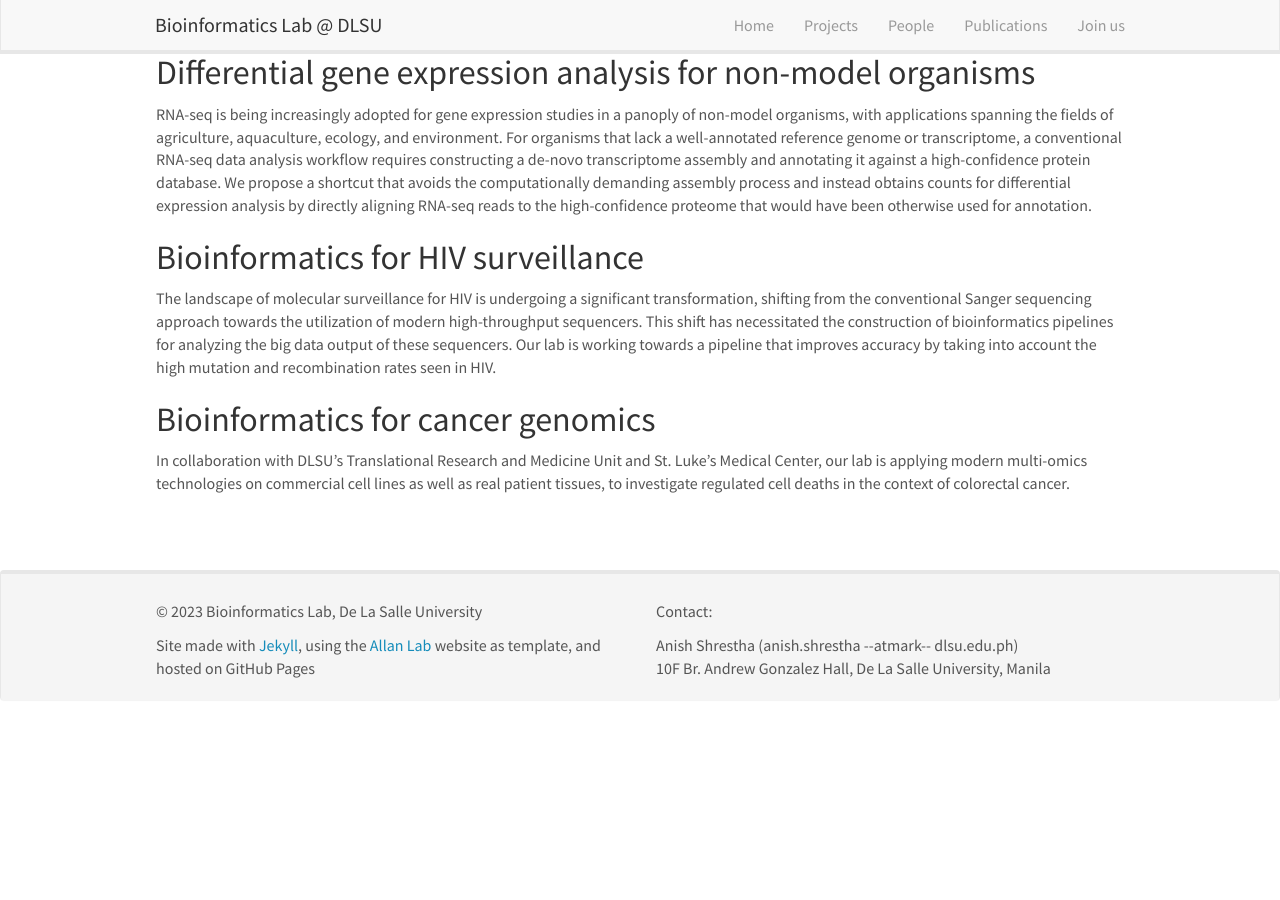
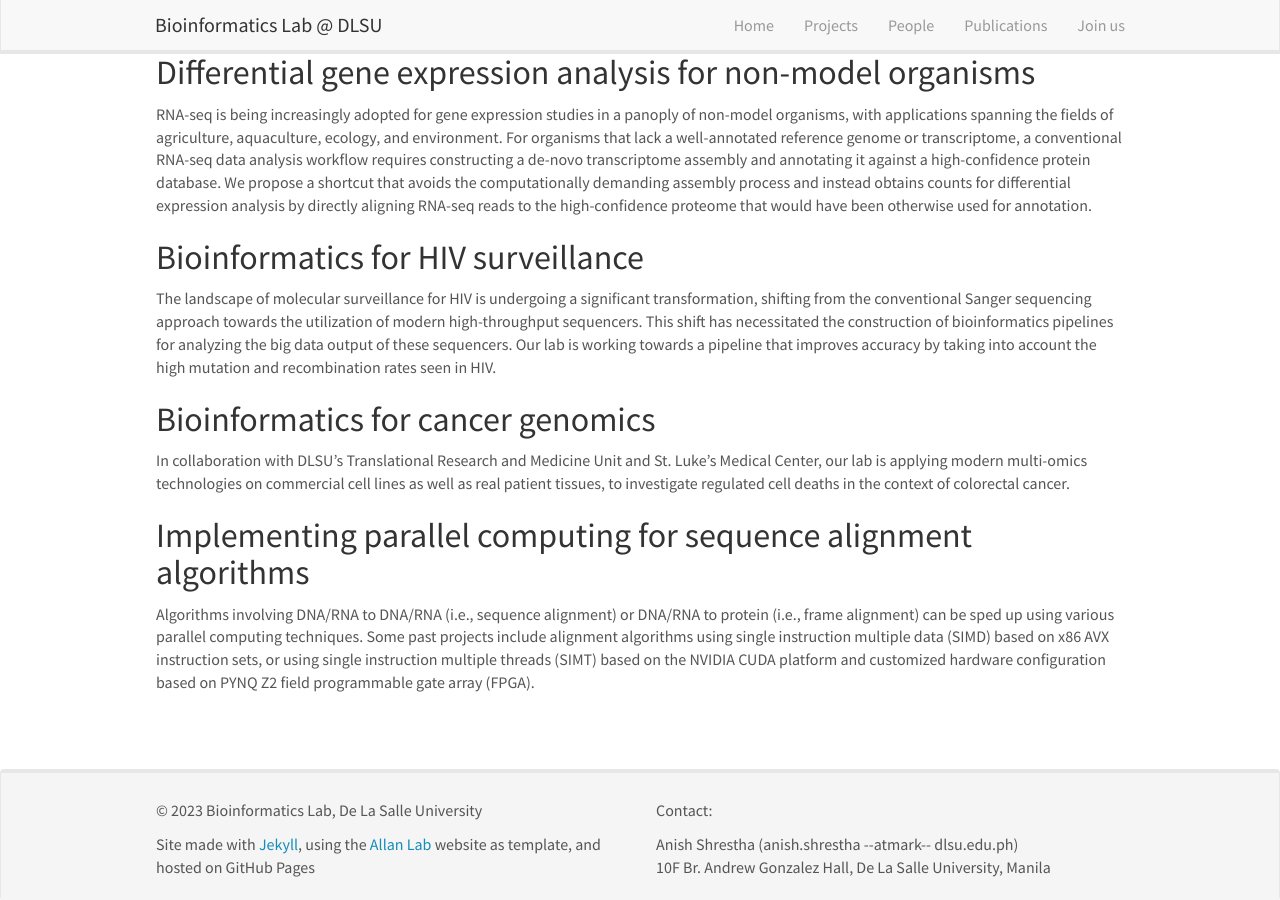
Before and after one commit to bioinfodlsu/bioinfodlsu.github.io, a Jekyll site: the page built from _pages/projects.md, in a window 1280 px wide and 900 px high, scrolled down 568 px. Built offline with Jekyll 4.4.1, drawn with Linux system fonts in a browser that asks for light colours; nearby versions of some CDN libraries; before the commit the page ends 1268 px from its top, so only the background shows below that.

Commit message:
Add parallel computing for alignment algos to projects

```diff
--- a/_pages/projects.md
+++ b/_pages/projects.md
@@ -5,11 +5,13 @@ excerpt: "Bioinfo Lab: Projects"
 sitemap: false
 permalink: /projects/
 ---
+
 # Projects
 
 Here are some ongoing and past projects.
 
 ## Bioinformatics for combatting antimicrobial resistance
+
 Antimicrobial resistance (AMR) occurs when pathogens evolve to resist medicines used to treat their infection.
 WHO has declared it as one of the top health threats to humanity.
 Our lab, along with our collaborators in SComB and the e-Asia JRP ATTACK-AMR project, are using metagenomics to understand the abundance and diversity of AMR-related genes in hospital wastewaters.
@@ -17,13 +19,21 @@ Another angle of attack on AMR is phage therapy, an alternative to conventional
 Given that lab experiments to study phages can be costly and tedious, our lab is investigating state-of-the-art machine learning techniques to aid in phage characterization.
 
 ## Computational interpretation of genomic regions implicated by genome-wide association studies in rice
+
 Rice feeds half of humanity. The production of rice needs to match human population growth while being environmentally sustainable and climate-change resilient. These challenges have motivated the identification of genetic factors behind agronomically important traits, often using genome-scale techniques such as QTL analysis or genome-wide association studies (GWAS). These studies report regions in the genome that are statistically significant, but they remain short of explaining the biological significance. Our lab has been working on software solutions to gain biological insights on statistically significant genomic sites.
 
 ## Differential gene expression analysis for non-model organisms
+
 RNA-seq is being increasingly adopted for gene expression studies in a panoply of non-model organisms, with applications spanning the fields of agriculture, aquaculture, ecology, and environment. For organisms that lack a well-annotated reference genome or transcriptome, a conventional RNA-seq data analysis workflow requires constructing a de-novo transcriptome assembly and annotating it against a high-confidence protein database. We propose a shortcut that avoids the computationally demanding assembly process and instead obtains counts for differential expression analysis by directly aligning RNA-seq reads to the high-confidence proteome that would have been otherwise used for annotation.
 
 ## Bioinformatics for HIV surveillance
+
 The landscape of molecular surveillance for HIV is undergoing a significant transformation, shifting from the conventional Sanger sequencing approach towards the utilization of modern high-throughput sequencers. This shift has necessitated the construction of bioinformatics pipelines for analyzing the big data output of these sequencers. Our lab is working towards a pipeline that improves accuracy by taking into account the high mutation and recombination rates seen in HIV.
 
 ## Bioinformatics for cancer genomics
+
 In collaboration with DLSU's Translational Research and Medicine Unit and St. Luke's Medical Center, our lab is applying modern multi-omics technologies on commercial cell lines as well as real patient tissues, to investigate regulated cell deaths in the context of colorectal cancer.
+
+## Implementing parallel computing for sequence alignment algorithms
+
+Algorithms involving DNA/RNA to DNA/RNA (i.e., sequence alignment) or DNA/RNA to protein (i.e., frame alignment) can be sped up using various parallel computing techniques. Some past projects include alignment algorithms using single instruction multiple data (SIMD) based on x86 AVX instruction sets, or using single instruction multiple threads (SIMT) based on the NVIDIA CUDA platform and customized hardware configuration based on PYNQ Z2 field programmable gate array (FPGA).
```
